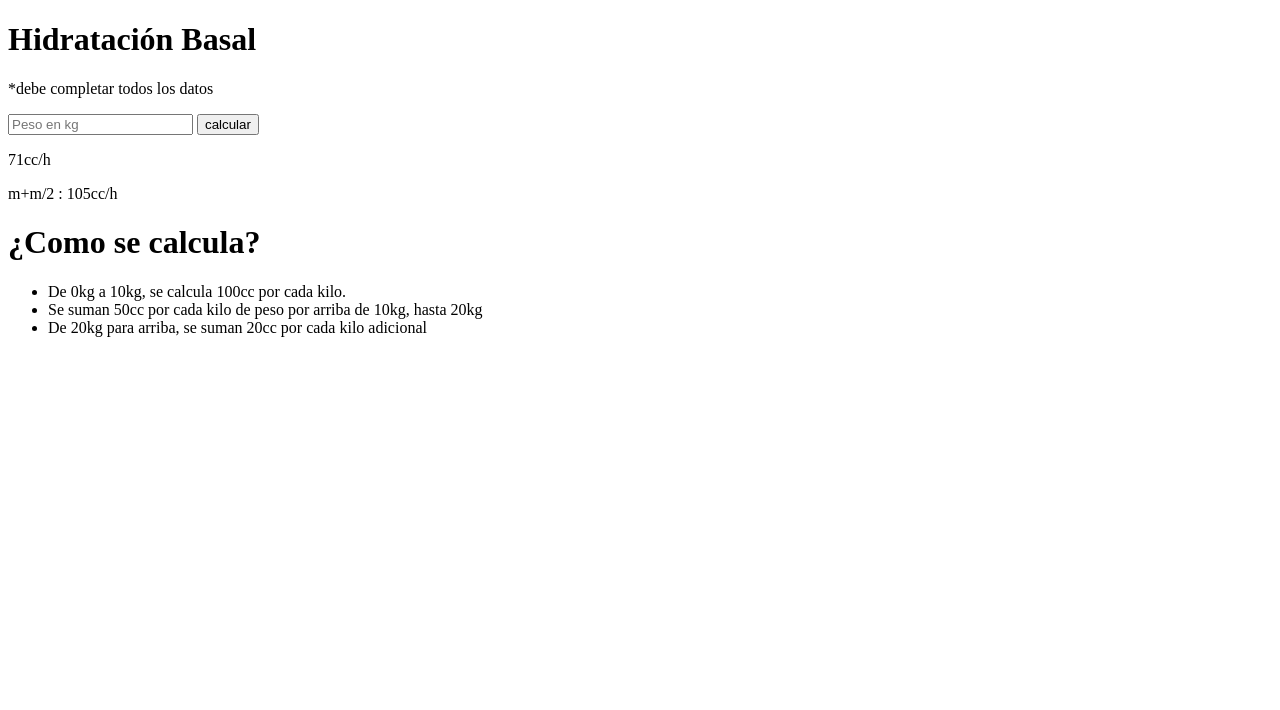
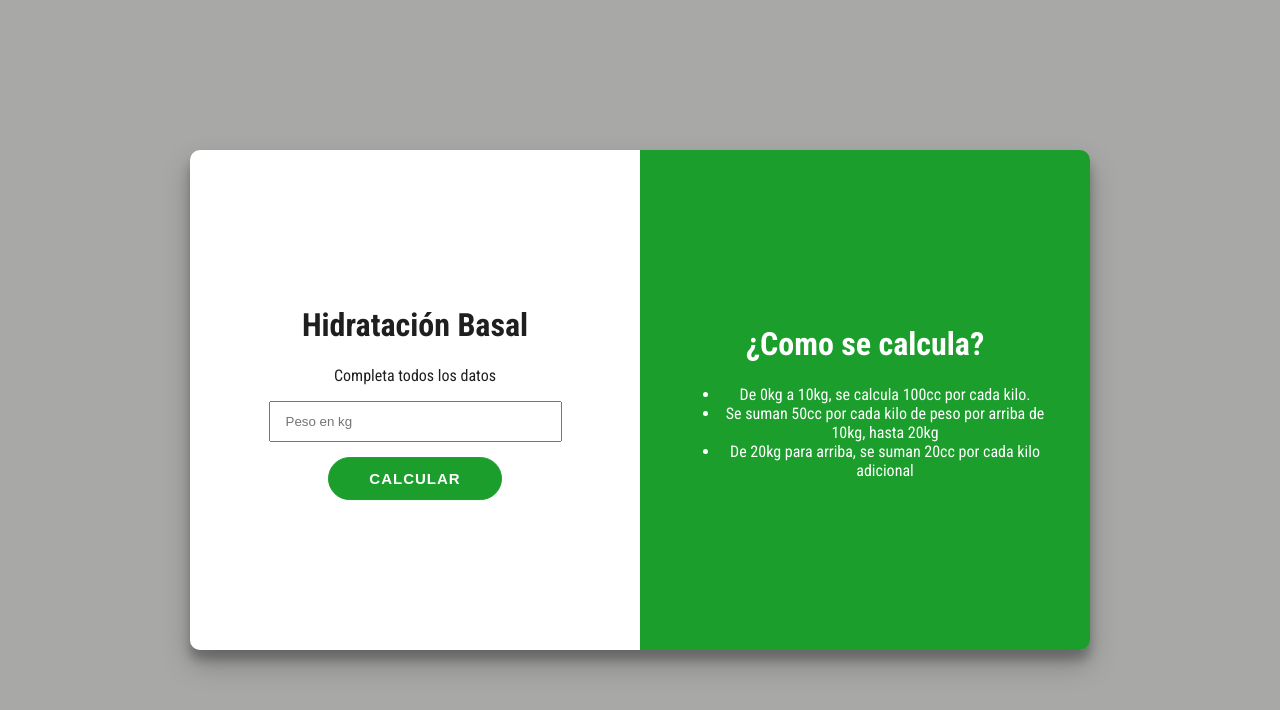
Before and after one commit to JFranco0/Calculadora-Basal, a plain HTML site: page index.html in a window 1280 px wide. Drawn offline with Linux system fonts and the light colour scheme.

Commit message:
Add files via upload

```diff
--- a/index.html
+++ b/index.html
@@ -1,19 +1,28 @@
 <!DOCTYPE html>
 <HTML>
-    <head>
-         <title>Calcualdora de hidratación</title>
-    </head>
-    <body>
-        <div>
-            <div>
+
+<head>
+    <title>Calcualdora de hidratación</title>
+    <link rel="stylesheet" href="./style.css" />
+    <!--  Inicio de la seccion de calculo  -->
+</head>
+
+<body>
+    <div id="contenedor">
+        <div id="calculadora">
+            <div class="contenido">
                 <h1>Hidratación Basal</h1>
-                <p>*debe completar todos los datos</p>
-                <input type="number" placeholder="Peso en kg" />
-                <button>calcular</button>
-                <p>71cc/h</p>
-                <p>m+m/2 : 105cc/h</p>
+                <p class="item">Completa todos los datos</p>
+                <input type="number" id="peso" class="item" placeholder="Peso en kg" />
+                <button class="item" id="calcular">calcular</button>
+                <p class="item" id="error">*Se debe completar todos los datos</p>
+                <p class="item resultado" id="flu">71cc/h</p>
+                <p class="item resultado" id="man">m+m/2 : 105cc/h</p>
             </div>
-            <div>
+        </div>
+
+        <div id="texto">
+            <div class="contenido">
                 <h1>¿Como se calcula?</h1>
                 <ul>
                     <li>De 0kg a 10kg, se calcula 100cc por cada kilo.</li>
@@ -21,6 +30,9 @@
                     <li>De 20kg para arriba, se suman 20cc por cada kilo adicional</li>
                 </ul>
             </div>
+
         </div>
-    </body>
+    </div>
+</body>
+
 </HTML>
--- /dev/null
+++ b/style.css
@@ -0,0 +1,102 @@
+/* Fuente de letras y color */
+
+@import url('https://fonts.googleapis.com/css2?family=Roboto+Condensed:ital,wght@0,100..900;1,100..900&display=swap');
+
+body {
+    font-family: "roboto Condensed", sans-serif;
+    color: #1f1f1f;
+    background: #a8a8a7;
+
+}
+
+
+/*id */
+
+#contenedor {
+    width: 900px;
+    height: 500px;
+    text-align: center;
+    /* Estas 3 lineas se encargan de centrar el div vertical y horizontalmente */
+    position: absolute;
+    inset: 0;
+    margin: auto;
+    border-radius: 10px;
+  overflow: hidden;
+  box-shadow: 0 14px 28px rgba(0,0,0,0.25),
+    0 10px 10px rgba(0,0,0,0.22);
+
+
+}
+
+#calculadora {
+    background: white;
+    /* Con estas 3 lineas vamos a hacer que los divs queden a lado*/
+    width: 50%;
+    height: 100%;
+    float:left;
+
+}
+#texto{
+    background: #1b9e2c ;
+    color: white;
+    width: 50%;
+    height: 100%;
+    float:left
+
+}
+
+
+/*class*/
+.contenido {
+    /* Estas tres lineas van a centrar el contenido verticalmente dentro de cada div */
+    position: relative;
+    top: 50%;
+    transform: translateY(-50%);
+    overflow: hidden;
+    padding: 40px;
+
+}
+
+
+/* Estilos de los elementos HTML */
+input{
+    width: 70%;
+    padding: 11px 15px;
+    border: 1px solid #FFFFFF
+    background-color: #f1f1f1f1;
+}
+/*revisar IMPUT*/
+
+
+button{
+    font-size: 15px;
+	font-weight: bold;
+    margin: 15px;
+	padding: 12px 40px;
+	border-radius: 30px;
+	background-color: #1b9e2c;
+	border: 1px solid #1b9e2c;
+	color: #FFFFFF;
+	text-transform: uppercase;
+	letter-spacing: 1px;
+	transition: transform 20ms ease-in;
+}
+
+button:active{transform: scale(0.95)
+}
+
+
+#error{
+    color: rgb(153, 0, 0);
+    font-weight: bold;
+    display: none;
+}
+
+.resultado{
+    color: #0A81D1;
+    font-weight: bold;
+    font-size: 25px;
+    morgin-button:5px;
+    display: none;
+
+}
```
